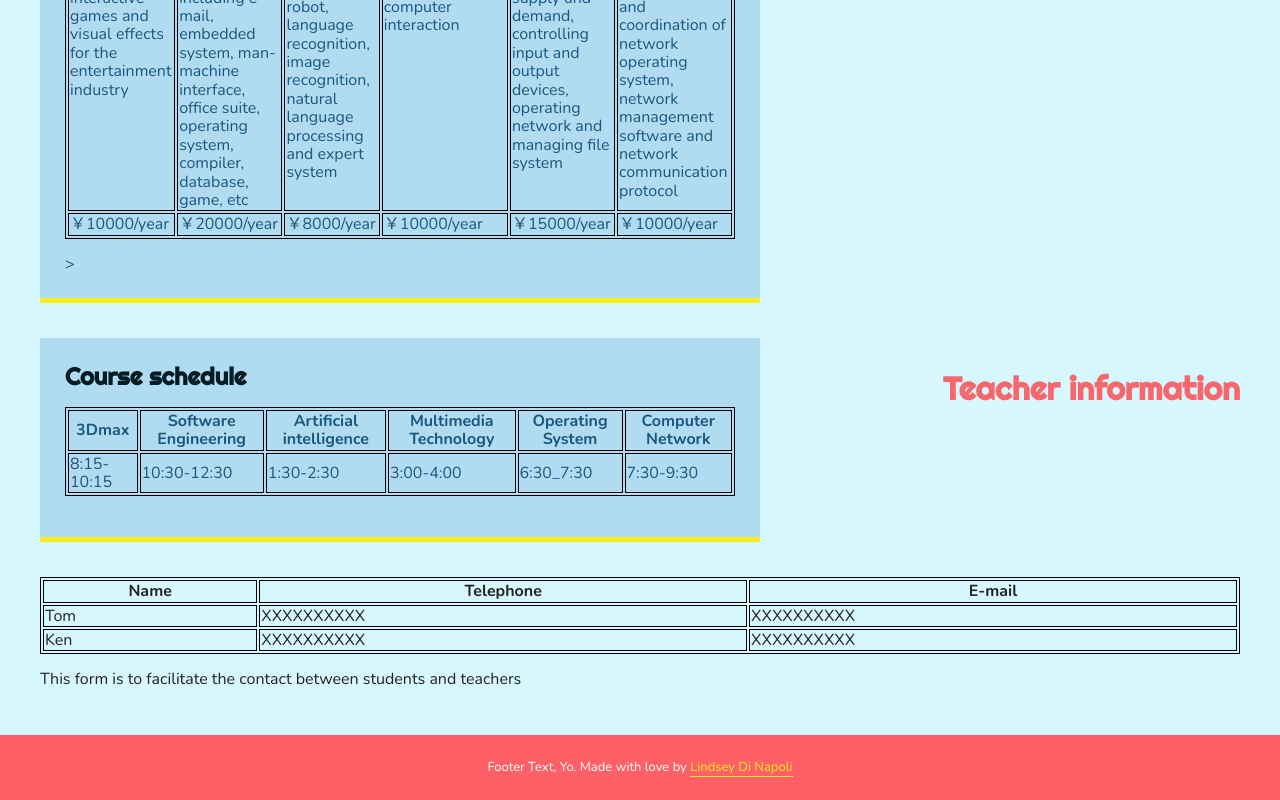
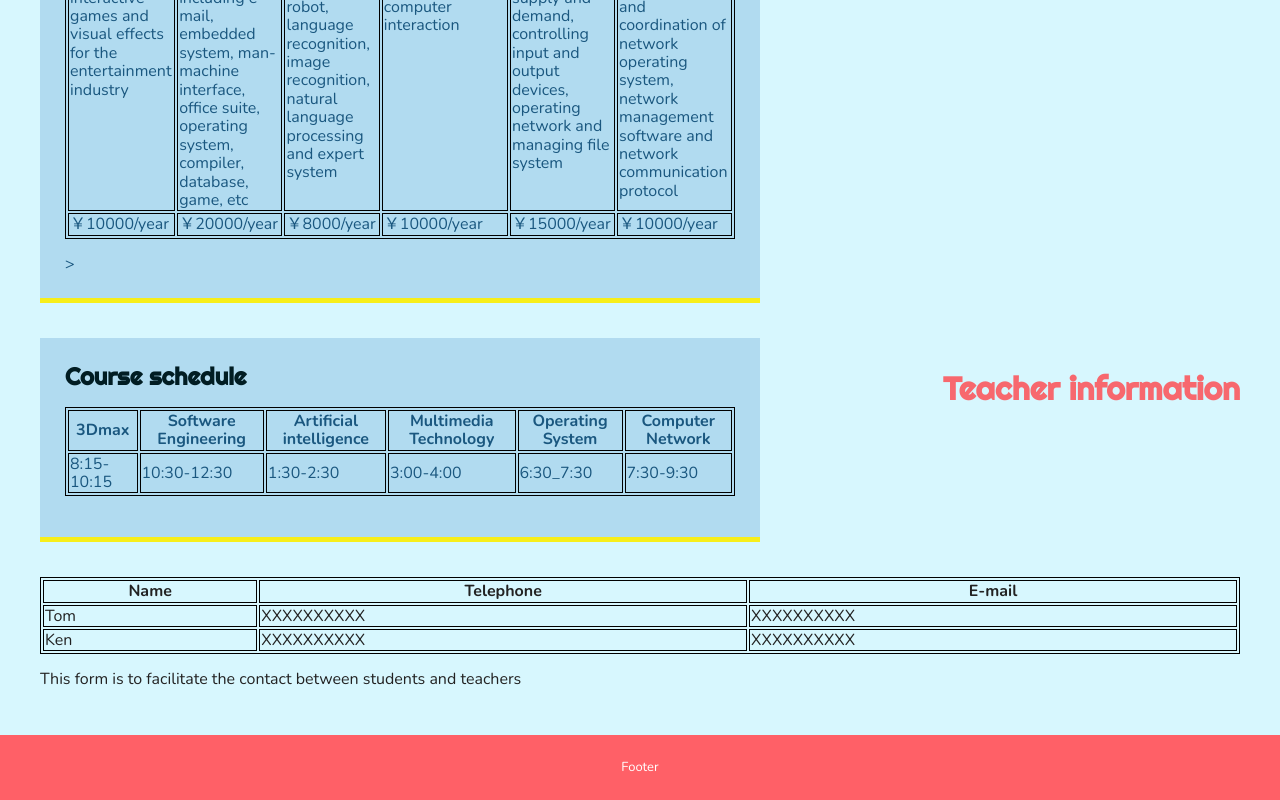
Before and after one commit to ad0319/-VC-IT-, a plain HTML site: page 2.html in a window 1280 px wide. Shown: the part 1752-2552 px from the top of the page. Drawn offline with nearby package versions, Linux system fonts and the light colour scheme.

Commit message:
Update 2.html

```diff
--- a/2.html
+++ b/2.html
@@ -17,7 +17,7 @@
 <header class="header">
     <div class="container">
       <h1 class="site-title">VC Website!</h1>
-    <span class="site-tagline">Because flexbox is super cool!</span>
+
   </div>
 </header>
 <nav class="main-nav">
@@ -141,7 +141,7 @@ table, th, td {
 
 <footer class="footer">
   <div class="container">
-    <p>Footer Text, Yo. Made with love by <a href="http://cssgirl.com">Lindsey Di Napoli</a></p>
+    <p>Footer </p>
   </div>
 </footer>
 <!-- partial -->
```
